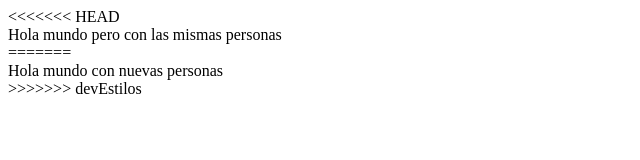
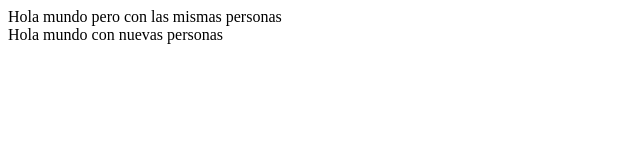
Before and after one commit to KAIS-Group/Git-y-Scrum-Semana-1-, a plain HTML site: page index.html in a window 1280 px wide. Shown: the whole page, without its empty margins (0-640 px from the left). Drawn offline with Linux system fonts and the light colour scheme.

Commit message:
un ultimo cambio'

```diff
--- a/index.html
+++ b/index.html
@@ -6,10 +6,7 @@
     <title>Document</title>
 </head>
 <body>
-<<<<<<< HEAD
     <div>Hola mundo pero con las mismas personas</div>
-=======
     <div>Hola mundo con nuevas personas</div>
->>>>>>> devEstilos
 </body>
 </html>
```
